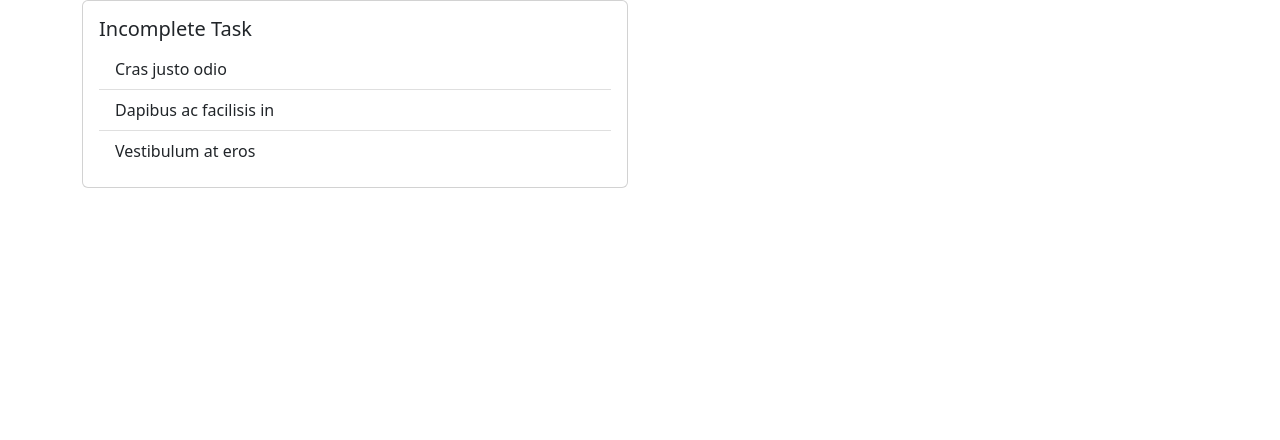
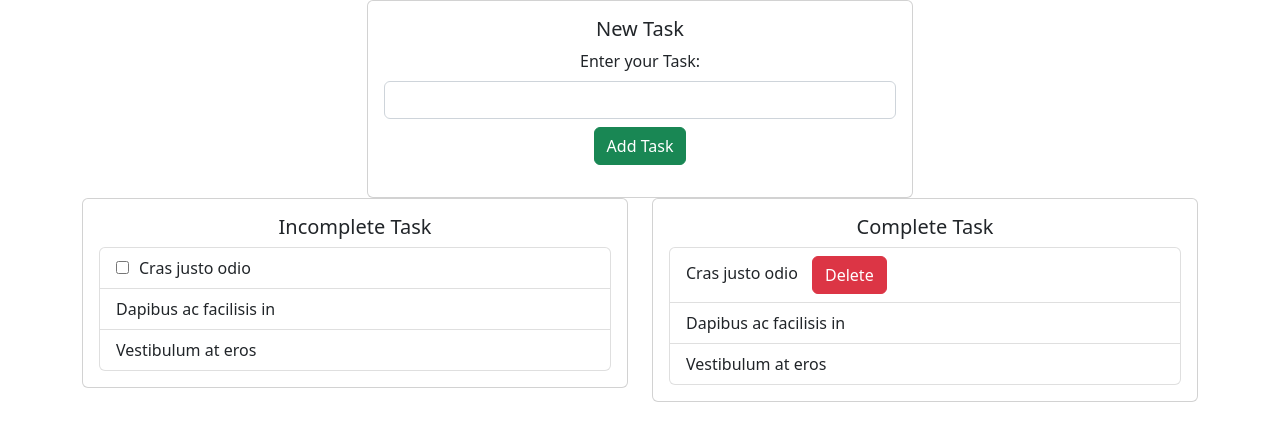
Before and after one commit to kmsaddam/js-todo-task, a plain HTML site: page index.html in a window 1280 px wide. Drawn offline with nearby package versions, Linux system fonts and the light colour scheme.

Commit message:
Design Done

```diff
--- a/index.html
+++ b/index.html
@@ -6,16 +6,50 @@
     <meta name="viewport" content="width=device-width, initial-scale=1.0">
     <title>TODO Task APP</title>
     <link rel="stylesheet" href="https://cdn.jsdelivr.net/npm/bootstrap@5.2.3/dist/css/bootstrap.min.css" integrity="sha384-rbsA2VBKQhggwzxH7pPCaAqO46MgnOM80zW1RWuH61DGLwZJEdK2Kadq2F9CUG65" crossorigin="anonymous">
+    <style>
+        .incomplete-task li label {
+            padding-left: 10px;
+        }
+        .complete-task li label {
+            padding-right: 10px;
+        }
+    </style>
 </head>
 <body>
     <div class="container">
         <div class="row">
+            <div class="col-md-6 offset-3">
+                <div class="card">
+                    <div class="card-body">
+                        <h5 class="text-center">New Task</h5>
+                        <form>
+                            <p class="text-center">
+                                <label>Enter your Task:</label>
+                                <input type="text" id="new-task" class="form-control mt-2" />
+                                <button class="btn btn-success mt-2" type="submit">Add Task</button>
+                            </p>
+                        </form>
+                    </div>
+                </div>
+            </div>
             <div class="col-md-6">
                 <div class="card">
                     <div class="card-body">
-                      <h5 class="card-title">Incomplete Task</h5>
-                      <ul class="list-group list-group-flush">
-                        <li class="list-group-item">Cras justo odio</li>
+                      <h5 class="card-title text-center">Incomplete Task</h5>
+                      <ul class="list-group incomplete-task">
+                        <li class="list-group-item"><input type="checkbox" /><label>Cras justo odio</label></li>
+                        <li class="list-group-item">Dapibus ac facilisis in</li>
+                        <li class="list-group-item">Vestibulum at eros</li>
+                      </ul>
+                    </div>
+                  </div>
+            </div>
+            <div class="col-md-6">
+                <div class="card">
+                    <div class="card-body">
+                      <h5 class="card-title text-center">Complete Task</h5>
+                      <ul class="list-group complete-task">
+                        <li class="list-group-item"><label>Cras justo odio</label> <button class="btn btn-danger">Delete</button></li>
                         <li class="list-group-item">Dapibus ac facilisis in</li>
                         <li class="list-group-item">Vestibulum at eros</li>
                       </ul>
```
